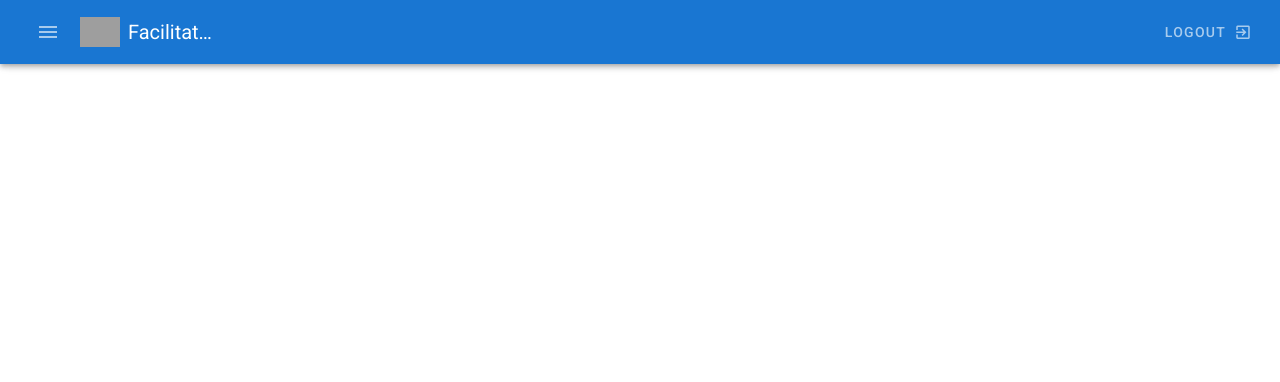
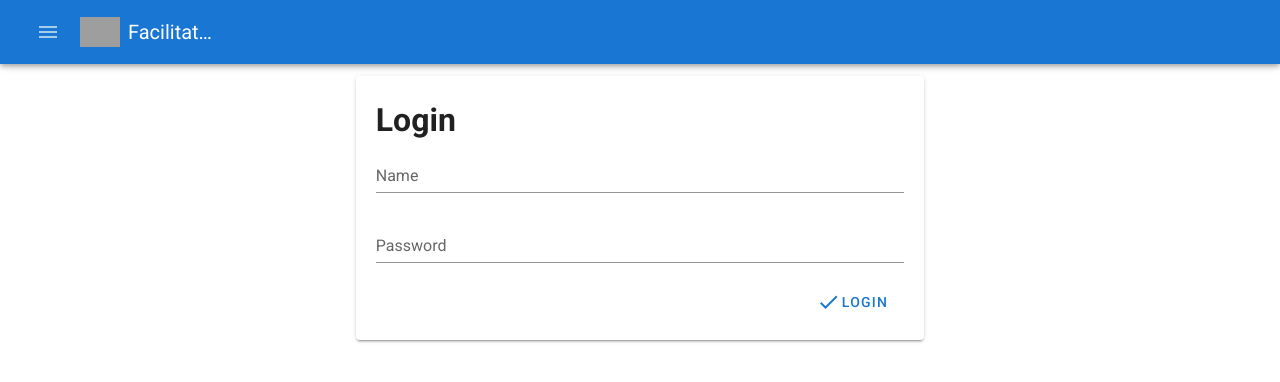
Before and after one commit to r47717/idea-facilitator, a Vue app: page /login in a window 1280 px wide. Shown: the top 382 px of the page. Built offline with nearby package versions, Linux system fonts and the light colour scheme; grey boxes are pictures that could not be loaded; what vuetify-confirm would draw is missing.

Commit message:
simple auth

```diff
--- a/package.json
+++ b/package.json
@@ -12,7 +12,8 @@
     "vue": "^2.6.11",
     "vue-router": "^3.5.1",
     "vuetify": "^2.4.0",
-    "vuetify-confirm": "^2.0.6"
+    "vuetify-confirm": "^2.0.6",
+    "vuex": "^3.6.2"
   },
   "devDependencies": {
     "@vue/cli-plugin-babel": "~4.5.0",
--- a/src/components/App.vue
+++ b/src/components/App.vue
@@ -18,7 +18,7 @@
 
       <v-spacer></v-spacer>
 
-      <v-btn plain>
+      <v-btn plain @click="onLogout" v-if="$store.state.authenticated">
         Logout
         <v-icon right>mdi-exit-to-app</v-icon>
       </v-btn>
@@ -140,6 +140,13 @@ export default {
         this.pinnedItems = await getPinnedActivities();
       });
     },
+
+    async onLogout() {
+      this.$api(async () => {
+        this.$store.dispatch("logout");
+        this.$router.push("/login");
+      });
+    },
   },
 };
 </script>
--- /dev/null
+++ b/src/components/Login.vue
@@ -0,0 +1,62 @@
+<template>
+  <v-container>
+    <v-row>
+      <v-col cols="12" offset="0" md="6" offset-md="3">
+        <v-card class="pa-5">
+          <h1>Login</h1>
+          <v-form v-model="loginForm.valid" ref="loginForm">
+            <v-text-field
+              v-model="loginForm.name"
+              label="Name"
+              :rules="loginForm.rules.name"
+            ></v-text-field>
+            <v-text-field
+              type="password"
+              v-model="loginForm.password"
+              label="Password"
+              :rules="loginForm.rules.password"
+            ></v-text-field>
+            <v-row>
+              <v-col class="text-right">
+                <v-btn color="primary" text @click.stop="onLogin">
+                  <v-icon>mdi-check</v-icon>Login
+                </v-btn>
+              </v-col>
+            </v-row>
+          </v-form>
+        </v-card>
+      </v-col>
+    </v-row>
+  </v-container>
+</template>
+
+<script>
+export default {
+  data() {
+    return {
+      loginForm: {
+        valid: false,
+        name: "",
+        password: "",
+        rules: {
+          name: [(v) => !!(v && v.trim()) || "Name is required"],
+          password: [(v) => !!(v && v.trim()) || "Password is required"],
+        },
+      },
+    };
+  },
+
+  methods: {
+    async onLogin() {
+      if (this.$refs.loginForm.validate()) {
+        this.$api(async () => {
+          this.$store.dispatch("login");
+          this.$router.push("/");
+        });
+      }
+    },
+  },
+};
+</script>
+
+<style lang="scss" scoped></style>
--- a/src/main.js
+++ b/src/main.js
@@ -3,6 +3,7 @@ import App from "./components/App";
 import vuetify from "./plugins/vuetify";
 import loader from "./plugins/loader";
 import router from "./router";
+import store from "./store";
 import VuetifyConfirm from "vuetify-confirm";
 
 Vue.use(VuetifyConfirm, {
@@ -25,6 +26,7 @@ Vue.config.devtools = process.env.NODE_ENV === "development";
 
 new Vue({
   router,
+  store,
   vuetify,
   loader,
   render: (h) => h(App),
--- a/src/router.js
+++ b/src/router.js
@@ -1,13 +1,16 @@
 import Vue from "vue";
 import Router from "vue-router";
+import store from "./store.js";
+
 import Activities from "./components/Activities";
 import Activity from "./components/Activity";
 import Archive from "./components/Archive";
 import Export from "./components/Export";
+import Login from "./components/Login";
 
 Vue.use(Router);
 
-export default new Router({
+const router = new Router({
   mode: "history",
   base: process.env.BASE_URL,
   routes: [
@@ -15,6 +18,11 @@ export default new Router({
       path: "/",
       name: "activities",
       component: Activities,
+    },
+    {
+      path: "/login",
+      name: "login",
+      component: Login,
     },
     {
       path: "/activity/:id",
@@ -33,3 +41,13 @@ export default new Router({
     },
   ],
 });
+
+router.beforeEach((to, from, next) => {
+  if (to.name !== "login" && !store.state.authenticated) {
+    next({ name: "login" });
+  } else {
+    next();
+  }
+});
+
+export default router;
--- /dev/null
+++ b/src/store.js
@@ -0,0 +1,28 @@
+import Vue from "vue";
+import Vuex from "vuex";
+
+Vue.use(Vuex);
+
+export default new Vuex.Store({
+  state: {
+    authenticated: false,
+  },
+
+  mutations: {
+    login: (state) => (state.authenticated = true),
+    logout: (state) => (state.authenticated = false),
+  },
+
+  actions: {
+    login({ commit }) {
+      commit("login");
+    },
+    logout({ commit }) {
+      commit("logout");
+    },
+  },
+
+  getters: {
+    isAuthenticated: (state) => state.authenticated,
+  },
+});
```
Also changed, not shown: 1 other file (tests, documents, lock files or other folders).
